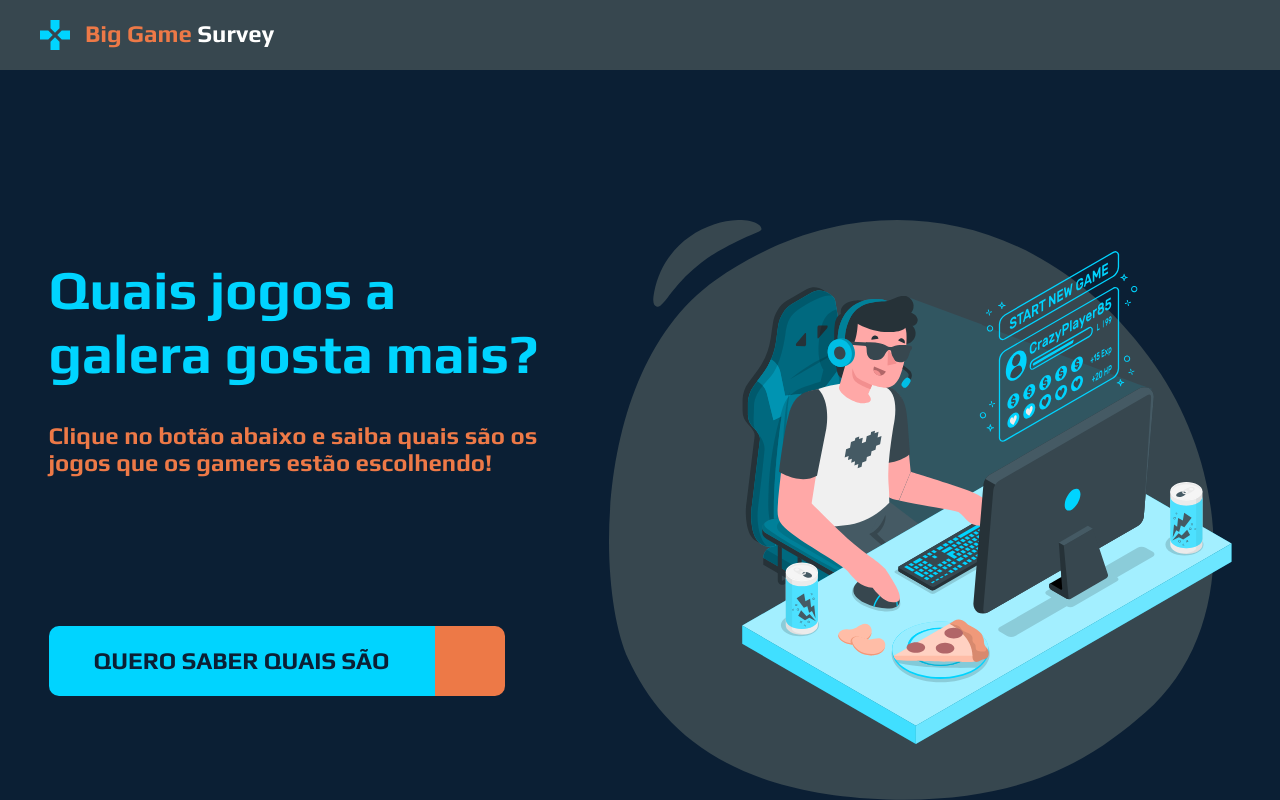
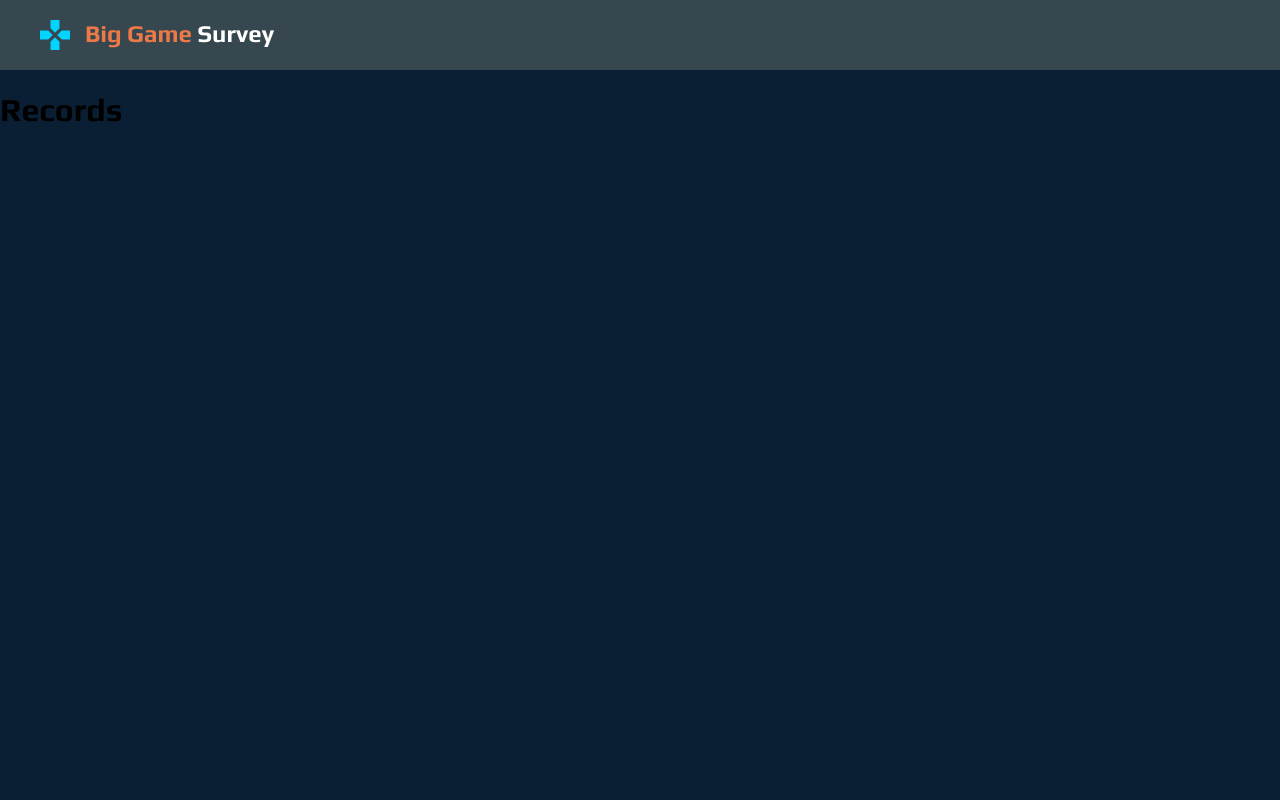
Before and after one commit to ViniciusgReis/sds1, a React (Create React App) app in the folder front-web/: page /records in a window 1280 px wide. Built offline with nearby package versions, Linux system fonts and the light colour scheme.

Commit message:
Criando navegação com rotas

```diff
--- a/front-web/package.json
+++ b/front-web/package.json
@@ -35,5 +35,8 @@
       "last 1 firefox version",
       "last 1 safari version"
     ]
+  },
+  "devDependencies": {
+    "@types/react-router-dom": "^5.1.5"
   }
 }
--- a/front-web/src/App.tsx
+++ b/front-web/src/App.tsx
@@ -1,15 +1,10 @@
 import React from 'react';
 import './App.css';
-import Header from './components/Header';
-import Home from './pages/Home';
-
+import Routes from './Routes';
 
 function App() {
   return (
-    <div>
-     <Header />
-     <Home />
-     </div>
+    <Routes />
   );
 }
 
--- /dev/null
+++ b/front-web/src/Routes.tsx
@@ -0,0 +1,21 @@
+import React from 'react';
+import { BrowserRouter, Switch, Route } from 'react-router-dom';
+import Home from './pages/Home';
+import Header from './components/Header';
+import Records from './pages/Records';
+
+const Routes = () => (
+    <BrowserRouter>
+        <Header />
+        <Switch>
+            <Route path="/" exact>
+                <Home />
+            </Route>
+            <Route path="/records">
+                <Records />
+            </Route>
+        </Switch>
+    </BrowserRouter>
+);
+
+export default Routes;
--- a/front-web/src/components/Header/index.tsx
+++ b/front-web/src/components/Header/index.tsx
@@ -1,14 +1,17 @@
 import React from 'react';
 import {ReactComponent as Logo} from '../../assets/logo.svg';
+import { Link } from 'react-router-dom';
 import './styles.css'
 
 const Header = () => (
     <header className="main-header">
         <Logo />
-        <div className="logo-text">
-            <span className="logo-text-1">Big Game</span>
-            <span className="logo-text-2"> Survey</span>
-        </div>
+        <Link to="">
+            <div className="logo-text">
+                <span className="logo-text-1">Big Game</span>
+                <span className="logo-text-2"> Survey</span>
+            </div>
+        </Link>
     </header>
 )
 
--- a/front-web/src/pages/Home/index.tsx
+++ b/front-web/src/pages/Home/index.tsx
@@ -1,6 +1,8 @@
 import React from 'react';
 import {ReactComponent as GamerImage} from '../../assets/gamer.svg';
+import { Link } from 'react-router-dom';
 import './styles.css';
+
 
 const Home = () => (
     <div className="home-container">
@@ -11,6 +13,7 @@ const Home = () => (
             <h3 className="home-text-subtitle">
                 Clique no botão abaixo e saiba quais são os jogos que os gamers estão escolhendo!
             </h3>
+            <Link to="/records">
                 <div className="home-actions">
                     <button className="home-btn">
                         QUERO SABER QUAIS SÃO
@@ -19,6 +22,7 @@ const Home = () => (
 
                     </div>
                 </div>
+            </Link>
         </div>
         <GamerImage className="home-image" />
     </div>
--- /dev/null
+++ b/front-web/src/pages/Records/index.tsx
@@ -0,0 +1,7 @@
+import React from 'react';
+
+const Records = () => (
+    <h1>Records</h1>
+);
+
+export default Records;
```
Also changed, not shown: package.json (added, +8 -0 lines), 2 other files (tests, documents, lock files or other folders). Lines whose indentation alone changed are shown as unchanged.
